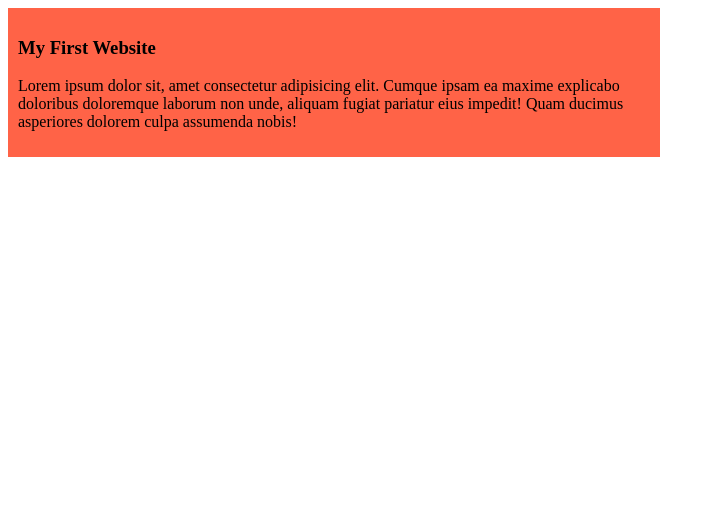
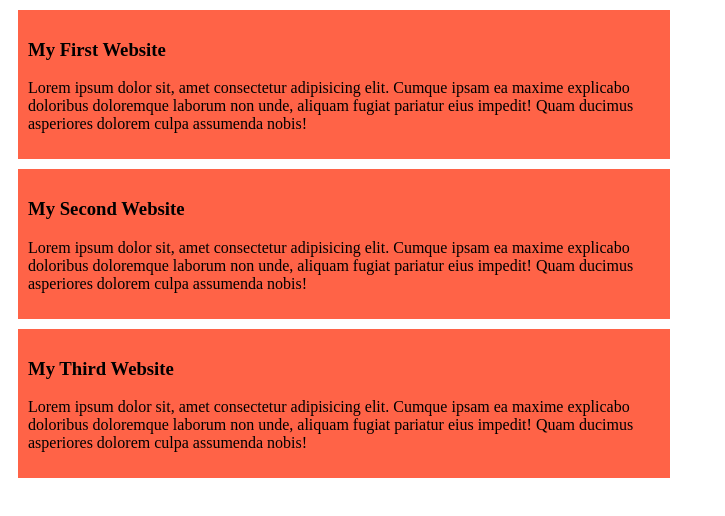
Before and after one commit to moriammunni/my-simple-website, a plain HTML site: page index.html in a window 1280 px wide. Shown: the whole page, without its empty margins (0-725 px from the left). Drawn offline with Linux system fonts and the light colour scheme.

Commit message:
Added All Blogs

```diff
--- a/index.html
+++ b/index.html
@@ -11,5 +11,14 @@
         <h3>My First Website</h3>
     <p>Lorem ipsum dolor sit, amet consectetur adipisicing elit. Cumque ipsam ea maxime explicabo doloribus doloremque laborum non unde, aliquam fugiat pariatur eius impedit! Quam ducimus asperiores dolorem culpa assumenda nobis!</p>
     </div>
+    <div>
+        <h3>My Second Website</h3>
+    <p>Lorem ipsum dolor sit, amet consectetur adipisicing elit. Cumque ipsam ea maxime explicabo doloribus doloremque laborum non unde, aliquam fugiat pariatur eius impedit! Quam ducimus asperiores dolorem culpa assumenda nobis!</p>
+    </div>
+    <div>
+        <h3>My Third Website</h3>
+    <p>Lorem ipsum dolor sit, amet consectetur adipisicing elit. Cumque ipsam ea maxime explicabo doloribus doloremque laborum non unde, aliquam fugiat pariatur eius impedit! Quam ducimus asperiores dolorem culpa assumenda nobis!</p>
+    </div>
+
 </body>
 </html>
--- a/style.css
+++ b/style.css
@@ -2,4 +2,5 @@ div{
     background-color: tomato;
     width: 50%;
     padding: 10px;
+    margin: 10px;
 }
```
